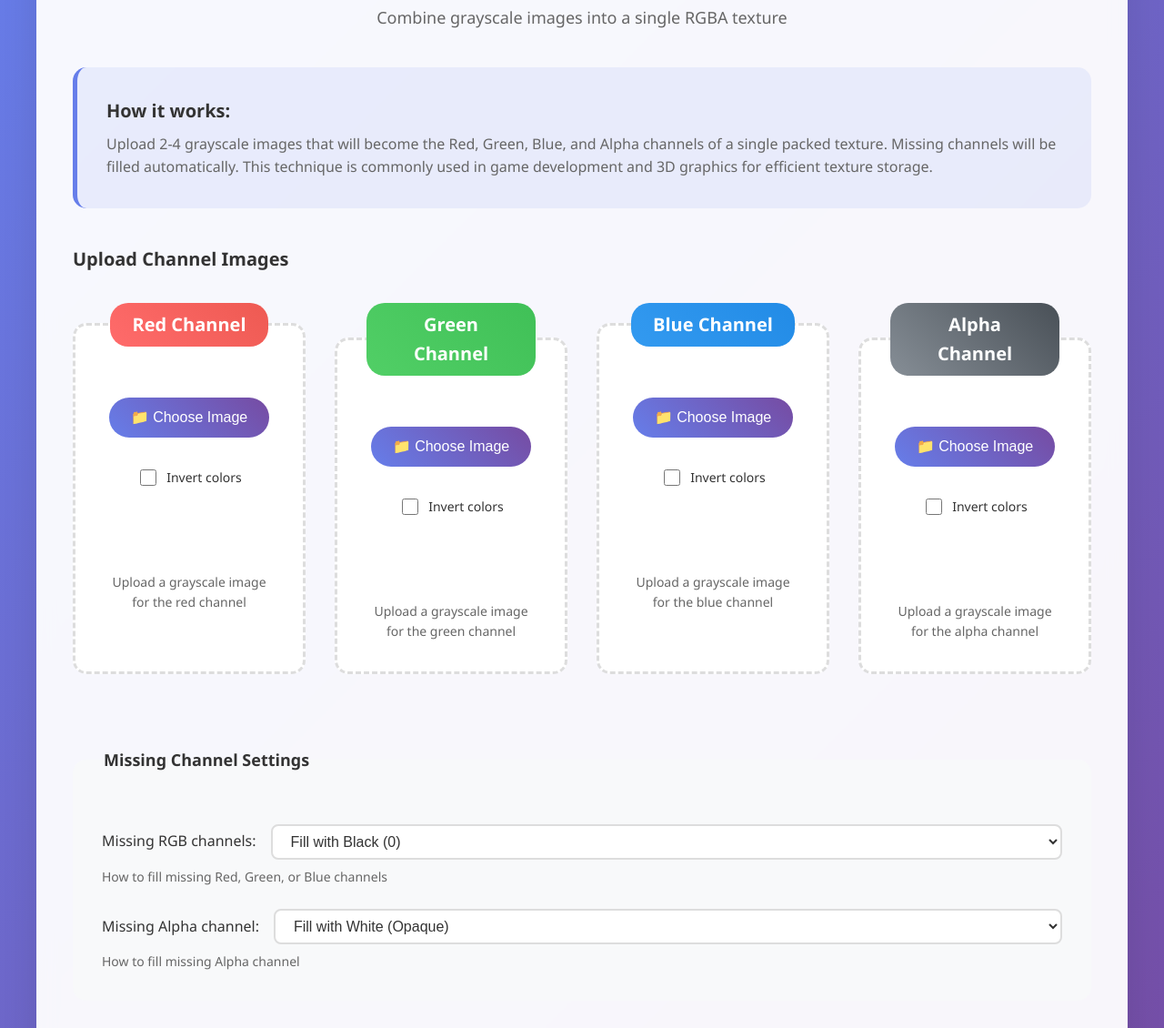
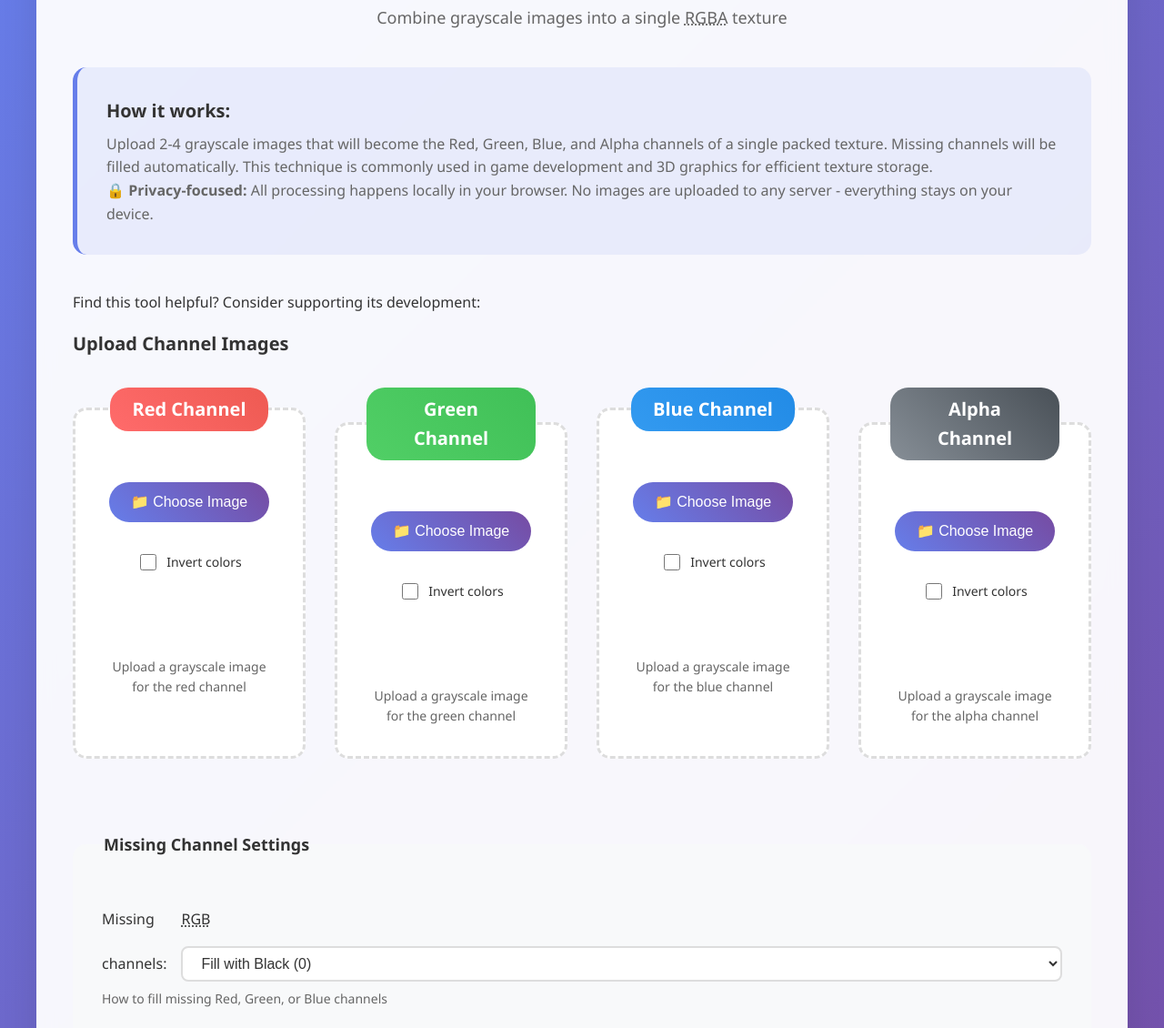
Before and after one commit to tsvenbla/tsvenbla.github.io, a plain HTML site: page channelpacker/index.html in a window 1280 px wide. Shown: the part 139-1269 px from the top of the page at 91% size. Drawn offline with Linux system fonts and the light colour scheme.

Commit message:
Update index.html

```diff
--- a/channelpacker/index.html
+++ b/channelpacker/index.html
@@ -7,6 +7,7 @@
     <meta name="mobile-web-app-capable" content="yes">
     <meta name="color-scheme" content="light dark">
     <script src="script.js" defer></script>
+    <script type="text/javascript" src="https://cdnjs.buymeacoffee.com/1.0.0/button.prod.min.js" data-name="bmc-button" data-slug="tsvenbla" data-color="#FFDD00" data-emoji=""  data-font="Cookie" data-text="Buy me a coffee" data-outline-color="#000000" data-font-color="#000000" data-coffee-color="#ffffff" ></script>
     <link rel="canonical" href="https://tsvenbla.github.io/channelpacker">
     <title>tsvenbla's RGBA Channel Packer</title>
     <meta name="description" content="Free texture channel packer online! Pack multiple grayscale images into RGBA channels for efficient texture storage.">
@@ -30,16 +31,22 @@
         <header>
             <hgroup>
                 <a href="index.html" rel="nofollow noopener noreferrer" aria-label="Go to home page">
-                    <h1>🎨 RGBA Channel Packer</h1>
+                    <h1>🎨 <span class="gradient-text"><abbr title="Red Green Blue Alpha">RGBA</abbr> Channel Packer</span></h1>
                 </a>
-                <p>Combine grayscale images into a single RGBA texture</p>
+                <p>Combine grayscale images into a single <abbr title="Red Green Blue Alpha">RGBA</abbr> texture</p>
             </hgroup>
         </header>
 
         <section aria-labelledby="info-heading">
             <h2 id="info-heading">How it works:</h2>
             <p>Upload 2-4 grayscale images that will become the Red, Green, Blue, and Alpha channels of a single packed texture. Missing channels will be filled automatically. This technique is commonly used in game development and 3D graphics for efficient texture storage.</p>
+            <p><strong>🔒 Privacy-focused:</strong> All processing happens locally in your browser. No images are uploaded to any server - everything stays on your device.</p>
         </section>
+
+        <div class="donate-section">
+            <p>Find this tool helpful? Consider supporting its development:</p>
+            <!-- BuyMeACoffee button will be inserted here by the script -->
+        </div>
 
         <main>
             <h2>Upload Channel Images</h2>
@@ -98,7 +105,7 @@
                     <legend>Missing Channel Settings</legend>
 
                     <label>
-                        Missing RGB channels:
+                        Missing <abbr title="Red Green Blue">RGB</abbr> channels:
                         <select aria-describedby="rgb-help">
                             <option value="black">Fill with Black (0)</option>
                             <option value="white">Fill with White (255)</option>
@@ -135,6 +142,10 @@
 
             <output aria-live="polite"></output>
         </main>
+
+        <footer>
+            <p>Made with ♥️ in Finland using <a href="https://pages.github.com/" target="_blank" rel="noopener noreferrer">GitHub Pages</a></p>
+        </footer>
     </article>
 </body>
 </html>
```
